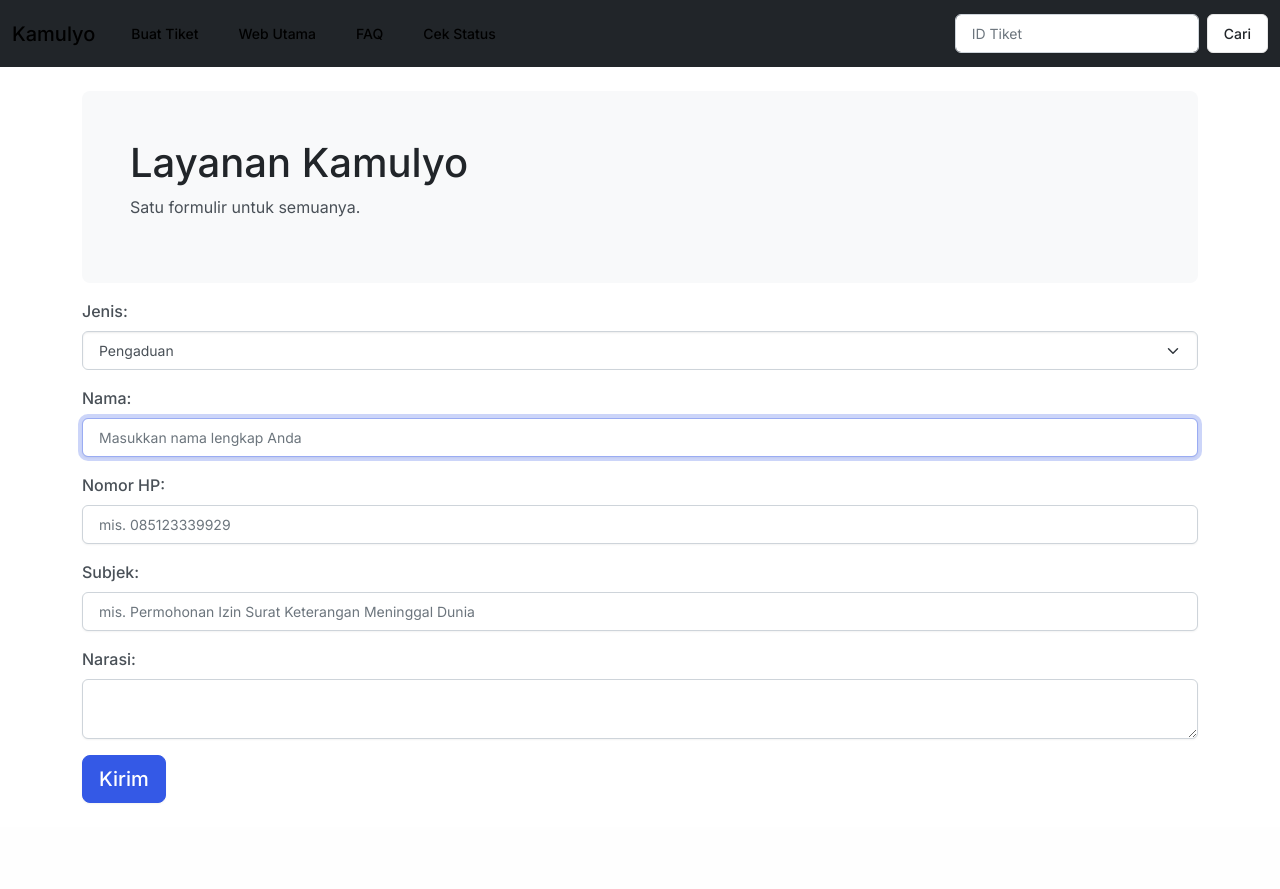
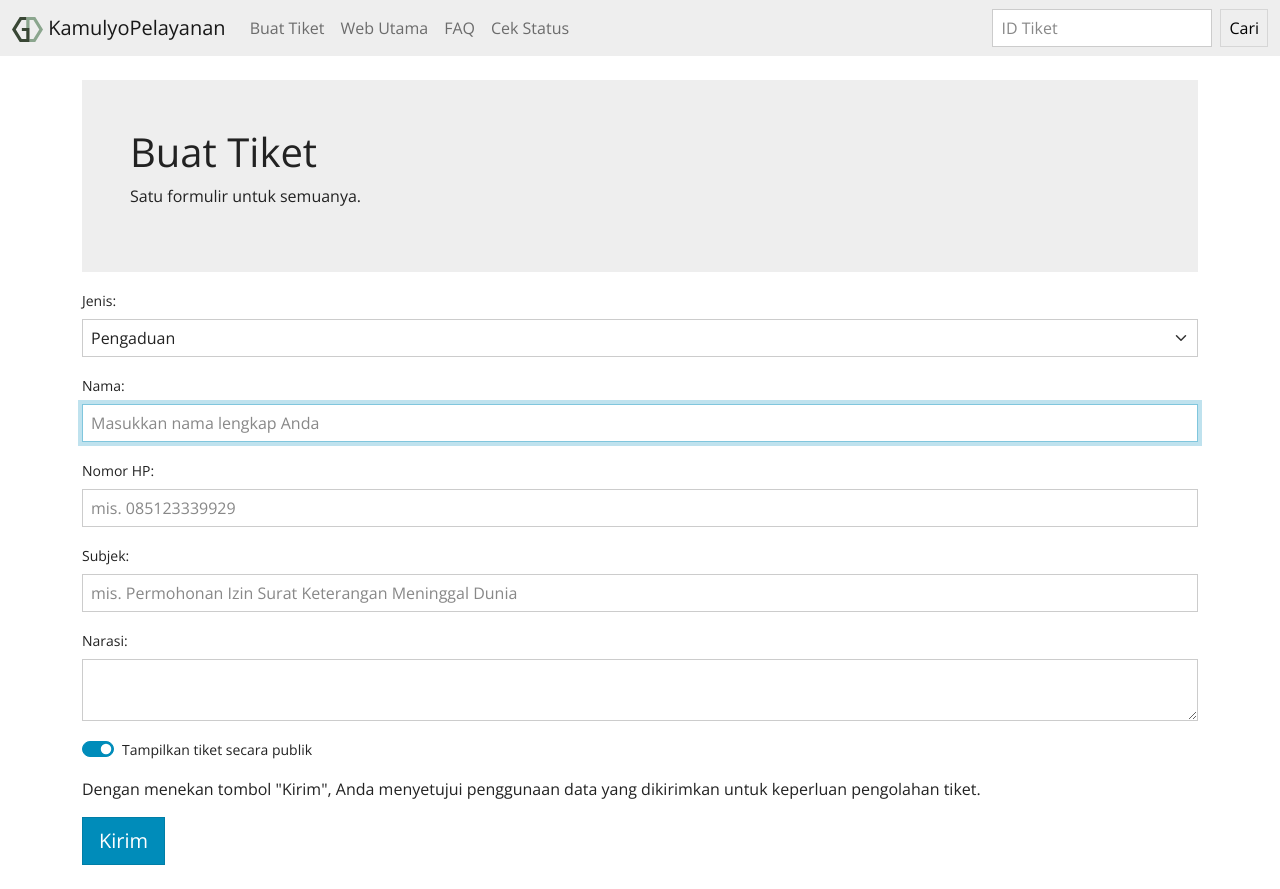
Before and after one commit to lc-at/kamulyo-pelayanan, a Flask app: page / in a window 1280 px wide. Before the commit the page ends 803 px from the top, so only its background shows below. Run offline with Flask 3, Linux system fonts and the light colour scheme; parts of the project's set-up code (start-up, migrations or seed data) failed here and were passed over; some libraries are stand-ins or nearby versions.

Commit message:
Tambah logo pada navbar
Signed-off-by: Faiz Jazadi <me@lcat.dev>

```diff
--- a/app/templates/admin/base.html
+++ b/app/templates/admin/base.html
@@ -4,7 +4,7 @@
   <nav class="navbar navbar-expand-lg bg-dark" data-bs-theme="dark" x-data>
     <div class="container-fluid">
       <a class="navbar-brand" href="#">
-        Kamulyo
+        KamulyoPelayanan
         <small><span class="badge bg-danger small">adm</span></small>
       </a>
       <button class="navbar-toggler" type="button" data-bs-toggle="collapse" data-bs-target="#navbarColor02" aria-controls="navbarColor02" aria-expanded="false" aria-label="Toggle navigation">
--- a/app/templates/admin/login.html
+++ b/app/templates/admin/login.html
@@ -1,6 +1,9 @@
 {% extends "admin/base.html" %}
 
 {% block container %}
+  <div class="text-center">
+    <img src="{{ url_for('static', filename='logo.svg') }}" height="150" />
+  </div>
   <h1>Masuk</h1><br/>
 
   <form method="post">
--- a/app/templates/base.html
+++ b/app/templates/base.html
@@ -3,44 +3,12 @@
   <head>
     <meta charset="UTF-8" />
     <meta name="viewport" content="width=device-width, initial-scale=1.0" />
-    <link href="https://cdn.jsdelivr.net/npm/bootswatch@5.3.0/dist/zephyr/bootstrap.min.css" rel="stylesheet">
-    <title>Layanan Kamulyo</title>
+    <link href="https://cdn.jsdelivr.net/npm/bootswatch@5.3.0/dist/yeti/bootstrap.min.css" rel="stylesheet">
+    <title>KamulyoPelayanan</title>
   </head>
   <body>
     {%- block navbar %}
-      <nav class="navbar navbar-expand-lg bg-dark" data-bs-theme="dark" x-data>
-        <div class="container-fluid">
-          <a class="navbar-brand" href="#">Kamulyo</a>
-          <button class="navbar-toggler" type="button" data-bs-toggle="collapse" data-bs-target="#navbarColor02" aria-controls="navbarColor02" aria-expanded="false" aria-label="Toggle navigation">
-            <span class="navbar-toggler-icon"></span>
-          </button>
-          <div class="collapse navbar-collapse" id="navbarColor02">
-            <ul class="navbar-nav me-auto">
-              {%- macro nav_item(title, ref, ref_is_route=True) -%}
-                {%- set active = (request.endpoint == ref) %}
-                <li class="nav-item {% if active %}active{% endif %}>">
-                  <a class="nav-link" href="{{ url_for(ref) if ref_is_route else ref }}">
-                    {{ title }}
-                    {%- if active %}<span class="visually-hidden">(current)</span>{% endif %}
-                  </a>
-                </li>
-              {%- endmacro -%}
-
-              {{ nav_item('Buat Tiket', 'main.index') }}
-              {{ nav_item('Web Utama', 'main.index') }}
-              {{ nav_item('FAQ', '#', False) }}
-
-              <li class="nav-item"><a class="nav-link" href="#" x-on:click="$refs.inpIdTiket.focus()">Cek Status</a></li>
-
-            </ul>
-            <form class="d-flex" action="{{ url_for('main.cari_tiket') }}">
-              <input class="form-control me-2" type="search" x-ref="inpIdTiket" name="idTiket" placeholder="ID Tiket">
-              <input type="hidden" name="next" value="{{ request.path }}">
-              <button class="btn btn-secondary my-2 my-sm-0" type="submit">Cari</button>
-            </form>
-          </div>
-        </div>
-      </nav>
+      {% include "navbar.html" %}
     {% endblock -%}
 
     <div class="container py-4">
--- a/app/templates/index.html
+++ b/app/templates/index.html
@@ -1,6 +1,6 @@
 {% extends "base.html" %} {% block container %}
   <div class="container-fluid bg-light p-4 p-sm-5 mb-3 rounded-3">
-    <h1 class="font-bold">Layanan Kamulyo</h1>
+    <h1 class="font-bold">Buat Tiket</h1>
     <p>Satu formulir untuk semuanya.</p>
   </div>
 
@@ -57,6 +57,15 @@
           required
           /></textarea>
     </div>
+    <div class="mb-3">
+      <div class="form-check form-switch">
+        <input class="form-check-input" type="checkbox" id="checkTampilkanTiketPublik" name="isPublik" value="1" checked="">
+        <label class="form-check-label" for="checkTampilkanTiketPublik">Tampilkan tiket secara publik</label>
+      </div>
+    </div>
+    <p>
+    Dengan menekan tombol "Kirim", Anda menyetujui penggunaan data yang dikirimkan untuk keperluan pengolahan tiket.
+    </p>
     <button type="submit" class="btn btn-lg btn-primary">Kirim</button>
   </form>
 {% endblock %}
--- /dev/null
+++ b/app/templates/navbar.html
@@ -0,0 +1,36 @@
+<nav class="navbar navbar-expand-lg bg-light" data-bs-theme="light" x-data>
+  <div class="container-fluid">
+    <a class="navbar-brand" href="#">
+      <img src="{{ url_for('static', filename='logo.svg') }}" height="25" />
+      KamulyoPelayanan
+    </a>
+    <button class="navbar-toggler" type="button" data-bs-toggle="collapse" data-bs-target="#navbarColor02" aria-controls="navbarColor02" aria-expanded="false" aria-label="Toggle navigation">
+      <span class="navbar-toggler-icon"></span>
+    </button>
+    <div class="collapse navbar-collapse" id="navbarColor02">
+      <ul class="navbar-nav me-auto">
+        {%- macro nav_item(title, ref, ref_is_route=True) -%}
+        {%- set active = (request.endpoint == ref) %}
+        <li class="nav-item {% if active %}active{% endif %}>">
+          <a class="nav-link" href="{{ url_for(ref) if ref_is_route else ref }}">
+            {{ title }}
+            {%- if active %}<span class="visually-hidden">(current)</span>{% endif %}
+          </a>
+        </li>
+        {%- endmacro -%}
+
+        {{ nav_item('Buat Tiket', 'main.index') }}
+        {{ nav_item('Web Utama', 'main.index') }}
+        {{ nav_item('FAQ', '#', False) }}
+
+        <li class="nav-item"><a class="nav-link" href="#" x-on:click="$refs.inpIdTiket.focus()">Cek Status</a></li>
+
+      </ul>
+      <form class="d-flex" action="{{ url_for('main.cari_tiket') }}">
+        <input class="form-control me-2" type="search" x-ref="inpIdTiket" name="idTiket" placeholder="ID Tiket">
+        <input type="hidden" name="next" value="{{ request.path }}">
+        <button class="btn btn-secondary my-2 my-sm-0" type="submit">Cari</button>
+      </form>
+    </div>
+  </div>
+</nav>
--- a/app/views.py
+++ b/app/views.py
@@ -14,11 +14,12 @@ def index():
         nohp = request.form.get('nomorHp')
         subjek = request.form.get('subjek')
         narasi = request.form.get('narasi')
+        is_publik = request.form.get('isPublik') == '1'
 
         if not (jenis and nama and nohp and subjek and narasi):
             flash('Data tidak lengkap!', 'danger')
         else:
-            tiket = Tiket(jenis, nama, nohp, subjek, narasi)
+            tiket = Tiket(jenis, nama, nohp, subjek, narasi, is_publik)
             if not tiket.validate():
                 flash('Data tidak valid!', 'danger')
             else:
@@ -38,21 +39,23 @@ def form_next(tiket_id):
 
 @bp.route('/tiket')
 def cari_tiket():
-    tiket_id = request.args.get('idTiket')
+    tiket_public_id = request.args.get('idTiket')
     next_url = request.args.get('next', '/')
 
-    if not tiket_id:
+    if not tiket_public_id:
         flash('ID tiket tidak boleh kosong!', 'danger')
         return redirect(next_url)
 
-    tiket_id = hashids.decode(tiket_id.strip().upper())
-    if not tiket_id:
-        flash('ID tiket tidak valid!', 'danger')
-        return redirect(next_url)
-
-    tiket = Tiket.query.filter_by(id=tiket_id[0]).first()
+    tiket = Tiket.from_public_id(tiket_public_id)
     if not tiket:
         flash('Tiket tidak ditemukan!', 'danger')
         return redirect(next_url)
 
-    return redirect(url_for('main.form_next', tiket_id=tiket.public_id))
+    return redirect(url_for('main.status_tiket', tiket_id=tiket.public_id))
+
+
+@bp.route('/tiket/<tiket_id>')
+@hashids.decode_or_404('tiket_id', first=True)
+def status_tiket(tiket_id):
+    tiket = Tiket.query.filter_by(id=tiket_id).first_or_404()
+    return render_template('status_tiket.html', tiket=tiket)
```
Also changed, not shown: app/models.py (+17 -2 lines), app/templates/status_tiket.html (added, +7 -0 lines), app/static/logo.svg (added).
